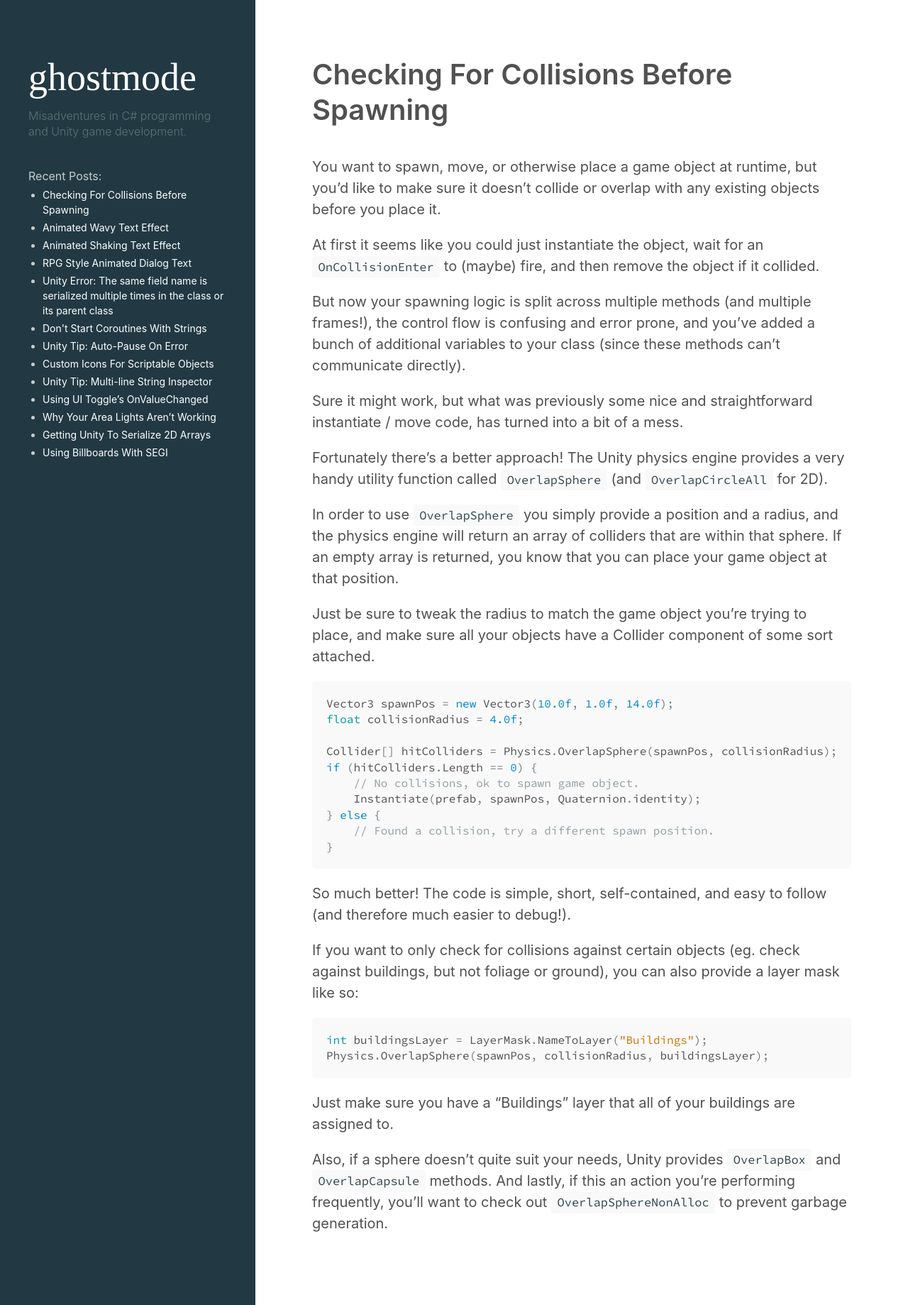
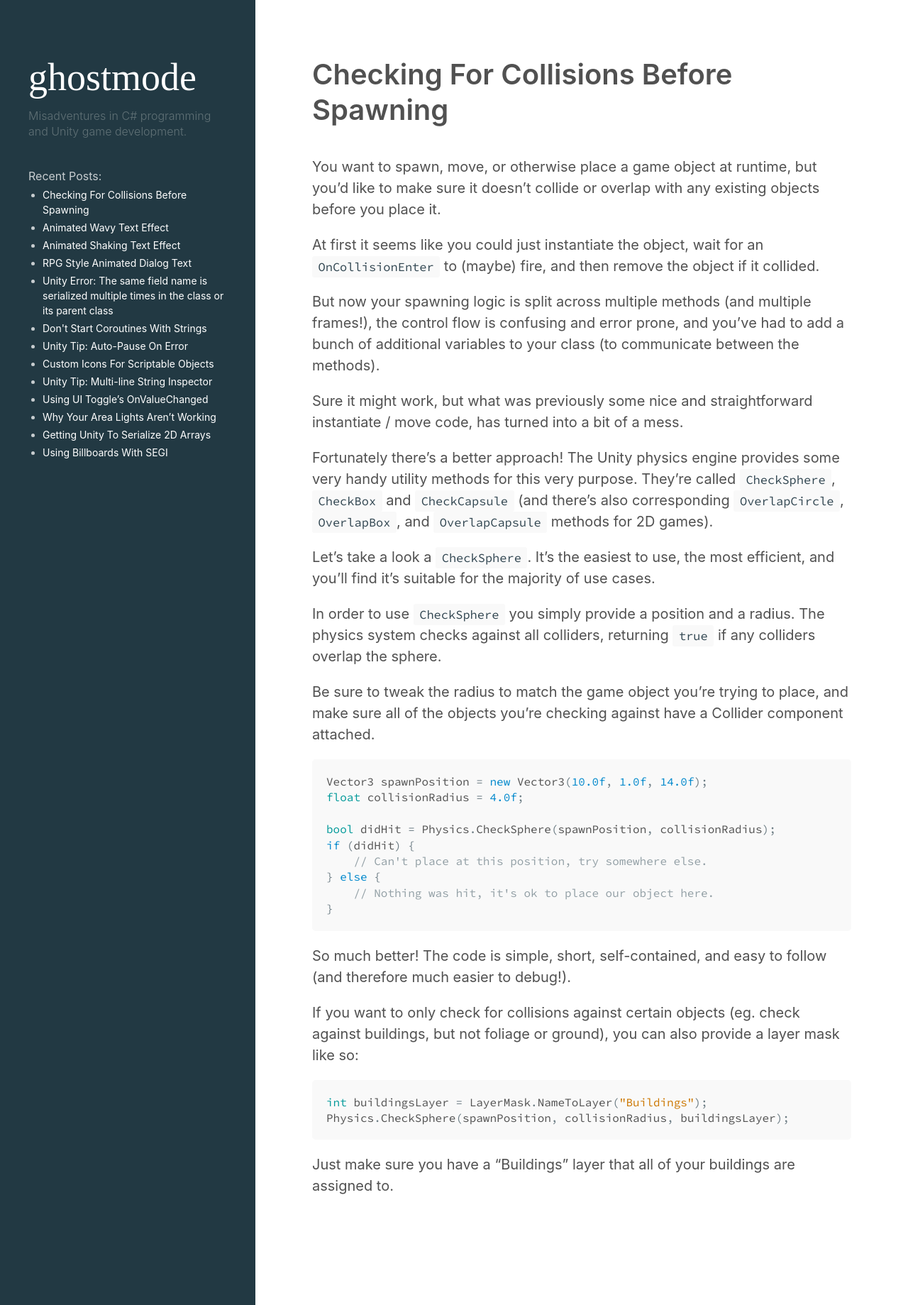
Before and after one commit to teamghostmode/teamghostmode.github.io, a Jekyll site: the page built from _posts/2017-11-15-checking-for-collisions-before-spawning.markdown, in a window 1280 px wide. Shown: the whole page at 71% size. Built offline with Jekyll 4.4.1, drawn with Linux system fonts in a browser that asks for light colours; some web fonts are replaced.

Commit message:
Update post: checking-for-collisions-before-spawning

```diff
--- a/_posts/2017-11-15-checking-for-collisions-before-spawning.markdown
+++ b/_posts/2017-11-15-checking-for-collisions-before-spawning.markdown
@@ -7,26 +7,27 @@ You want to spawn, move, or otherwise place a game object at runtime, but you'd
 
 At first it seems like you could just instantiate the object, wait for an `OnCollisionEnter` to (maybe) fire, and then remove the object if it collided.
 
-But now your spawning logic is split across multiple methods (and multiple frames!), the control flow is confusing and error prone, and you’ve added a bunch of additional variables to your class (since these methods can’t communicate directly).
+But now your spawning logic is split across multiple methods (and multiple frames!), the control flow is confusing and error prone, and you’ve had to add a bunch of additional variables to your class (to communicate between the methods).
 
 Sure it might work, but what was previously some nice and straightforward instantiate / move code, has turned into a bit of a mess.
 
-Fortunately there’s a better approach! The Unity physics engine provides a very handy utility function called [`OverlapSphere`](https://docs.unity3d.com/ScriptReference/Physics.OverlapSphere.html) (and [`OverlapCircleAll`](https://docs.unity3d.com/ScriptReference/Physics2D.OverlapCircleAll.html) for 2D).
+Fortunately there’s a better approach! The Unity physics engine provides some very handy utility methods for this very purpose. They're called [`CheckSphere`](https://docs.unity3d.com/ScriptReference/Physics.CheckSphere.html), [`CheckBox`](https://docs.unity3d.com/ScriptReference/Physics.CheckBox.html) and [`CheckCapsule`](https://docs.unity3d.com/ScriptReference/Physics.CheckCapsule.html) (and there's also corresponding [`OverlapCircle`](https://docs.unity3d.com/ScriptReference/Physics2D.OverlapCircle.html), [`OverlapBox`](https://docs.unity3d.com/ScriptReference/Physics2D.OverlapBox.html), and [`OverlapCapsule`](https://docs.unity3d.com/ScriptReference/Physics2D.OverlapCapsule.html) methods for 2D games).
 
-In order to use `OverlapSphere` you simply provide a position and a radius, and the physics engine will return an array of colliders that are within that sphere. If an empty array is returned, you know that you can place your game object at that position.
+Let's take a look a `CheckSphere`. It's the easiest to use, the most efficient, and you'll find it's suitable for the majority of use cases.
 
-Just be sure to tweak the radius to match the game object you’re trying to place, and make sure all your objects have a Collider component of some sort attached.
+In order to use `CheckSphere` you simply provide a position and a radius. The physics system checks against all colliders, returning `true` if any colliders overlap the sphere.
+
+Be sure to tweak the radius to match the game object you’re trying to place, and make sure all of the objects you're checking against have a Collider component attached.
 
 {% highlight csharp %}
-Vector3 spawnPos = new Vector3(10.0f, 1.0f, 14.0f);
+Vector3 spawnPosition = new Vector3(10.0f, 1.0f, 14.0f);
 float collisionRadius = 4.0f;
 
-Collider[] hitColliders = Physics.OverlapSphere(spawnPos, collisionRadius);
-if (hitColliders.Length == 0) {
-    // No collisions, ok to spawn game object.
-    Instantiate(prefab, spawnPos, Quaternion.identity);
+bool didHit = Physics.CheckSphere(spawnPosition, collisionRadius);
+if (didHit) {
+    // Can't place at this position, try somewhere else.
 } else {
-    // Found a collision, try a different spawn position.
+    // Nothing was hit, it's ok to place our object here.
 }
 {% endhighlight %}
 
@@ -36,9 +37,7 @@ If you want to only check for collisions against certain objects (eg. check agai
 
 {% highlight csharp %}
 int buildingsLayer = LayerMask.NameToLayer("Buildings");
-Physics.OverlapSphere(spawnPos, collisionRadius, buildingsLayer);
+Physics.CheckSphere(spawnPosition, collisionRadius, buildingsLayer);
 {% endhighlight %}
 
 Just make sure you have a “Buildings” layer that all of your buildings are assigned to.
-
-Also, if a sphere doesn’t quite suit your needs, Unity provides [`OverlapBox`](https://docs.unity3d.com/ScriptReference/Physics.OverlapBox.html) and [`OverlapCapsule`](https://docs.unity3d.com/ScriptReference/Physics.OverlapCapsule.html) methods. And lastly, if this an action you’re performing frequently, you’ll want to check out [`OverlapSphereNonAlloc`](https://docs.unity3d.com/ScriptReference/Physics.OverlapSphereNonAlloc.html) to prevent garbage generation.
```
